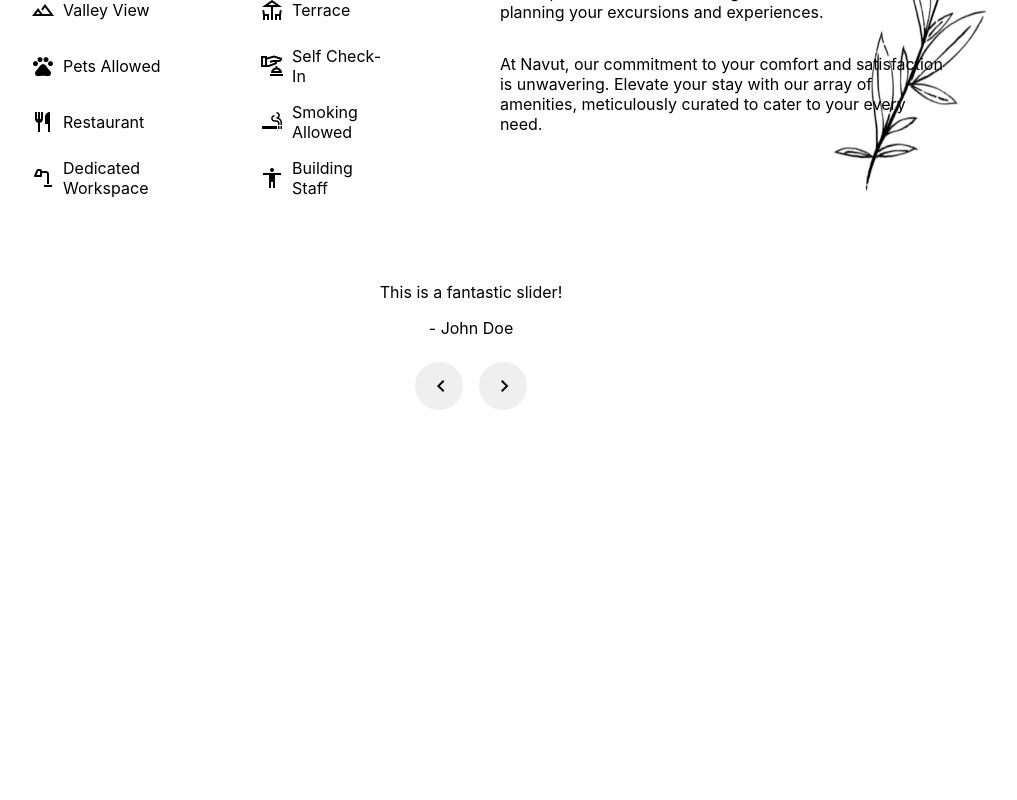
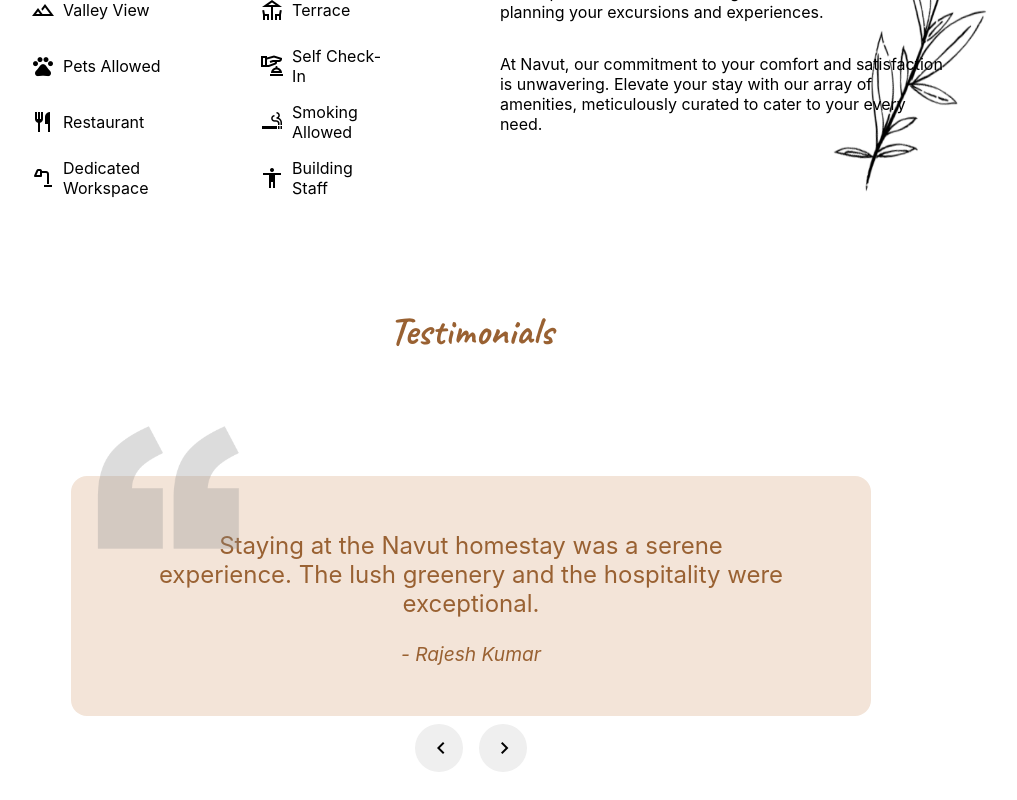
Before and after one commit to styp3r/navut, a React (Create React App) app: page / in a window 1280 px wide. Shown: the part 1716-2516 px from the top of the page, without its empty margins (169-1186 px from the left). Before the commit the page ends 2154 px from the top, so only its background shows below. Built offline with nearby package versions, Linux system fonts and the light colour scheme.

Commit message:
Testimonials section redesign

```diff
--- a/src/App.css
+++ b/src/App.css
@@ -246,6 +246,7 @@ html{
   flex-direction: column;
   text-align: center;
   margin: 20px;
+
 }
 
 .testimonial {
@@ -275,3 +276,24 @@ html{
   background-color: #f9d4b5;
   color: #ffffff;
 }
+
+.testimonialCard{
+  font-size: 1.5rem;
+  width: 50rem;
+  height: 15rem;
+  background-color: #f3e4d8;
+  border-radius: 1rem;
+  display: flex;
+  justify-content: center;
+  align-items: center;
+  color: #996132;
+  margin: 5rem 0 0 0;
+}
+
+.quoteSymbol{
+  position: absolute;
+  opacity: 0.3;
+  width: 10rem;
+  left: 16rem;
+  margin: 8rem 0 12rem 0;
+}
--- a/src/components/Reviews.js
+++ b/src/components/Reviews.js
@@ -1,15 +1,54 @@
 const testimonials = [
   {
     id: 1,
-      name: 'John Doe',
-      text: 'This is a fantastic slider!',
+    name: 'Rajesh Kumar',
+    text: 'Staying at the Navut homestay was a serene experience. The lush greenery and the hospitality were exceptional.',
   },
   {
     id: 2,
-      name: 'Jane Smith',
-      text: 'I love the design and functionality.',
+    name: 'Priya Singh',
+    text: 'This homestay in Coorg offered a perfect blend of nature and comfort. The sunrise views were breathtaking!',
   },
-    // Add more testimonials as needed
+  {
+    id: 3,
+    name: 'Amit Patel',
+    text: 'I was charmed by the tranquility of the homestay. The hosts were warm, and the local cuisine was delightful.',
+  },
+  {
+    id: 4,
+    name: 'Sneha Rao',
+    text: 'The homestay provided an escape from the city hustle. I loved exploring Coorg and returning to such a cozy place.',
+  },
+  {
+    id: 5,
+    name: 'Karthik Menon',
+    text: "A memorable stay in Coorg! The homestay's ambiance made me feel at home amidst nature's beauty.",
+  },
+  {
+    id: 6,
+    name: 'Ayesha Khan',
+    text: "I thoroughly enjoyed my time in Coorg. The homestay's location and hospitality made it an unforgettable trip.",
+  },
+  {
+    id: 7,
+    name: 'Vikram Sharma',
+    text: "Coorg's homestay was a retreat for the soul. The hosts were gracious, and the surroundings were captivating.",
+  },
+  {
+    id: 8,
+    name: 'Neha Gupta',
+    text: "The stay in Coorg exceeded my expectations. The homestay's authenticity and comfort were beyond compare.",
+  },
+  {
+    id: 9,
+    name: 'Anand Verma',
+    text: "Navut's homestay was a hidden gem. The tranquility and the warm hospitality made it a rejuvenating experience.",
+  },
+  {
+    id: 10,
+    name: 'Ritu Desai',
+    text: 'The stay in Coorg was enchanting. Waking up to the sounds of nature at the homestay was truly magical.',
+  }
 ];
 
 export default testimonials;
--- a/src/components/TestimonialSlider.js
+++ b/src/components/TestimonialSlider.js
@@ -1,5 +1,6 @@
 import React, { useState } from 'react';
 import Reviews from './Reviews'
+import QuoteSymbol from '../images/decoration/quoteSymbol.png'
 
 const TestimonialSlider = () => {
 
@@ -26,13 +27,17 @@ const TestimonialSlider = () => {
 
     return (
         <div className="testimonial-slider">
+            <p style = {{color: '#996132', fontSize: "2.5rem",fontFamily: "'Caveat', cursive"}}>Testimonials</p>
+            <img className = "quoteSymbol" src = {QuoteSymbol}></img>
+            <div className = "testimonialCard">
                 <div className={`testimonial ${hideTestimonial ? 'hidden' : ''}`}>
                     <p className="testimonial-text">{Reviews[currentSlide].text}</p>
-        <p className="testimonial-name">- {Reviews[currentSlide].name}</p>
+                    <p style = {{fontStyle: 'italic', fontSize: '1.2rem'}} className="testimonial-name">- {Reviews[currentSlide].name}</p>
                 </div>
-      <div className = "slideBtns">
-      <button className = "prevBtn" onClick={prevSlide}><span class="material-symbols-outlined">chevron_left</span></button>
-      <button className = "nextBtn" onClick={nextSlide}><span class="material-symbols-outlined">chevron_right</span></button>
+            </div>
+            <div className="slideBtns">
+                <button className="prevBtn" onClick={prevSlide}><span class="material-symbols-outlined">chevron_left</span></button>
+                <button className="nextBtn" onClick={nextSlide}><span class="material-symbols-outlined">chevron_right</span></button>
             </div>
         </div>
     );
```
Also changed, not shown: src/images/decoration/quoteSymbol.png (added). Lines whose indentation alone changed are shown as unchanged.
